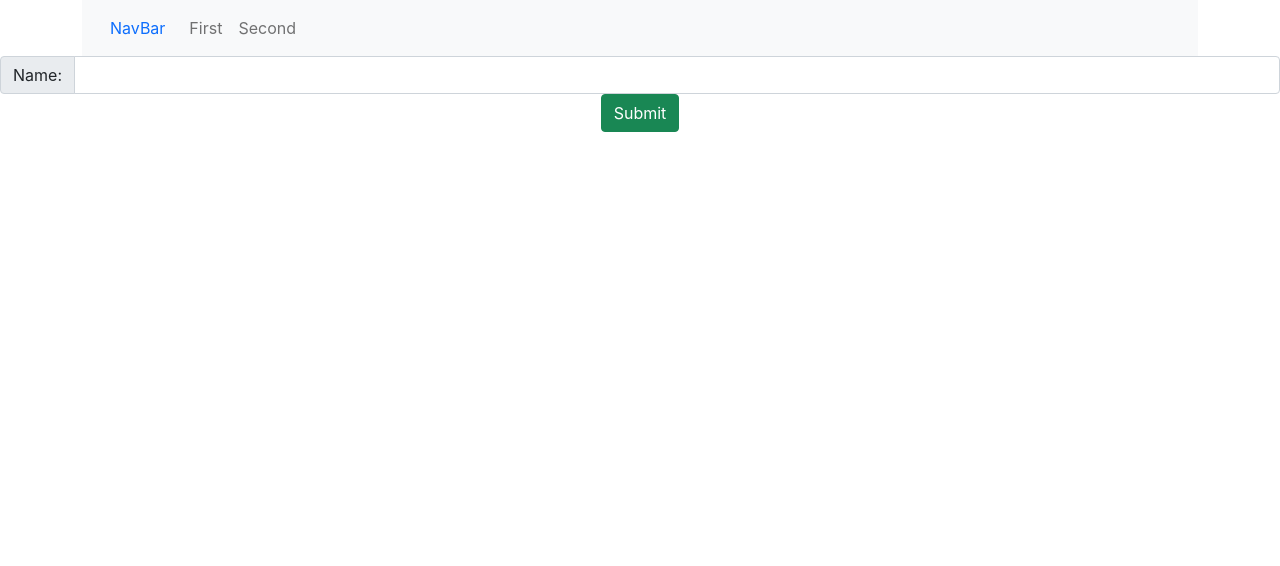
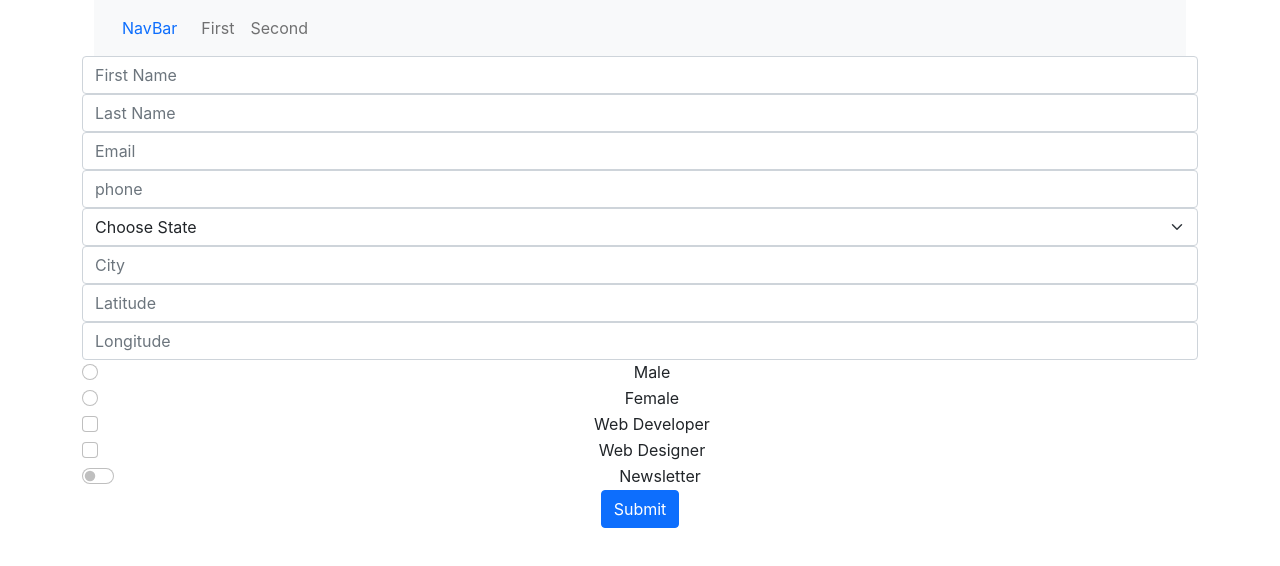
Before and after one commit to React-JS-Tutorials/reactify, a React (Create React App) app: page / in a window 1280 px wide. Shown: the top 566 px of the page. Built offline with nearby package versions, Linux system fonts and the light colour scheme.

Commit message:
Assignment-4 is done

```diff
--- a/package.json
+++ b/package.json
@@ -6,6 +6,7 @@
     "@testing-library/jest-dom": "^5.16.4",
     "@testing-library/react": "^13.3.0",
     "@testing-library/user-event": "^13.5.0",
+    "formik": "^2.2.9",
     "react": "^16.8.0",
     "react-dom": "^16.8.0",
     "react-router-dom": "^6.3.0",
--- a/src/App.js
+++ b/src/App.js
@@ -8,12 +8,13 @@ import {Routes, Route} from "react-router-dom";
 export default function App(){
     return(
         <div className="App">
-            <NavBar/>
-            <Routes>
-                <Route  path="/" element={<First/>} />
-                <Route  path="/second/:name" element={<Second />} >
-                </Route>
-            </Routes>
+            <div className="container">
+                <NavBar/>
+                <Routes>
+                    <Route  path="/" element={<First/>} />
+                    <Route  path="/second" element={<Second />} />
+                </Routes>
+            </div>
         </div>
     )
 }
--- a/src/components/First.js
+++ b/src/components/First.js
@@ -1,17 +1,157 @@
-import React, {useState} from 'react';
-import { useNavigate, useLocation } from 'react-router-dom';
-export default function First() {
-  const location = useLocation();
-  const [name, setName] = useState(location.state ? location.state.name : "");
+import React from 'react';
+import { useNavigate } from 'react-router-dom';
+
+export default function App() {
   const navigate = useNavigate();
-
+  const [user, setUser] = React.useState({
+    personalInfo: { fName: '', lName: '', gender: '', profile: { developer: '', designer: '' } },
+    contactInfo: { email: '', phone: '' },
+    address: {
+      state: '', city: '', geolocation: { lat: '', long: '' },
+    },
+    newsletter: ''
+  });
+  const onChange = e => {
+    let data = { ...user };
+    let name = e.target.name;
+    let val = e.target.value;
+    if (name === 'fName' || name === 'lName' || name === "gender") {
+      data = { ...data, personalInfo: { ...data.personalInfo, [name]: val } };
+    } if (name === 'developer' || name === 'designer') {
+      data = { ...data, personalInfo: { ...data.personalInfo, profile: { ...data.personalInfo.profile, [name]: val } } };
+    } else if (name === 'email' || name === 'phone') {
+      data = { ...data, contactInfo: { ...data.contactInfo, [name]: val } };
+    } else if (name === 'state' || name === 'city') {
+      data = { ...data, address: { ...data.address, [name]: val } };
+    } else if (name === 'lat' || name === 'long') {
+      data = { ...data, address: { ...data.address, geolocation: { ...data.address.geolocation, [name]: val } } };
+    }else if(name === 'newsletter'){
+      data = {...data, newsletter: {[name]: val}}
+    }
+    setUser(data);
+  };
+  const submit = e => {
+    e.preventDefault();
+    navigate("/second", {state:{user:user}});
+    console.log(JSON.stringify(user));
+  };
   return (
     <div>
-        <div className="input-group flex-nowrap">
-            <span className="input-group-text" id="addon-wrapping">Name: </span>
-            <input type="text" className="form-control" value={name} onChange={(e)=>{setName(e.target.value)}}/>
+      <form action="">
+        <div className="form-group">
+          <input
+            type="text"
+            className="form-control"
+            placeholder="First Name"
+            name="fName"
+            value={user.personalInfo.fName}
+            onChange={onChange}
+          />
         </div>
-        <button type="button" className="btn btn-success" onClick={() => navigate(`/second/${name}`)}>Submit</button>
+        <div className="form-group">
+          <input
+            type="text"
+            className="form-control"
+            placeholder="Last Name"
+            name="lName"
+            value={user.personalInfo.lName}
+            onChange={onChange}
+          />
+        </div>
+        <div className="form-group">
+          <input
+            type="text"
+            className="form-control"
+            placeholder="Email"
+            value={user.contactInfo.email}
+            name="email"
+            onChange={onChange}
+          />
+        </div>
+        <div className="form-group">
+          <input
+            type="text"
+            className="form-control"
+            placeholder="phone"
+            value={user.contactInfo.phone}
+            name="phone"
+            onChange={onChange}
+          />
+        </div>
+        <div className="form-group">
+          <select className="form-select" name="state" onChange={onChange} selected={user.address.state} >
+            <option value="default">Choose State</option>
+            <option value="punjab">Punjab</option>
+            <option value="hariyana">Hariyana</option>
+            <option value="himachal">Himachal</option>
+          </select>
+        </div>
+        <div className="form-group">
+          <input
+            type="text"
+            className="form-control"
+            placeholder="City"
+            name="city"
+            value={user.address.city}
+            onChange={onChange}
+          />
+        </div>
+        <div className="form-group">
+          <input
+            type="text"
+            className="form-control"
+            placeholder="Latitude"
+            value={user.address.geolocation.lat}
+            name="lat"
+            onChange={onChange}
+          />
+        </div>
+        <div className="form-group">
+          <input
+            type="text"
+            className="form-control"
+            placeholder="Longitude"
+            value={user.address.geolocation.long}
+            name="long"
+            onChange={onChange}
+          />
+        </div>
+        <div className="form-group">
+          <div className="form-check">
+            <input className="form-check-input" type="radio" name="gender" value="male" onChange={onChange} checked={user.personalInfo.gender === "male"} />
+            <label className="form-check-label" htmlFor="flexRadioDefault1">
+              Male
+            </label>
+          </div>
+          <div className="form-check">
+            <input className="form-check-input" type="radio" name="gender" value="female" onChange={onChange} checked={user.personalInfo.gender === "female"} />
+            <label className="form-check-label" htmlFor="flexRadioDefault2">
+              Female
+            </label>
+          </div>
+        </div>
+        <div className="form-group form-check">
+          <input className="form-check-input" type="checkbox" name="developer" onChange={(e) => { onChange({ target: { name: e.target.name, value: e.target.checked } }) }} checked={user.personalInfo.profile.developer}/>
+          <label className="form-check-label" htmlFor="flexCheckDisabled">
+            Web Developer
+          </label>
+        </div>
+        <div className="form-check">
+          <input className="form-check-input" type="checkbox" name="designer" onChange={(e) => { onChange({ target: { name: e.target.name, value: e.target.checked } }) }} checked={user.personalInfo.profile.designer}/>
+          <label className="form-check-label" htmlFor="flexCheckDisabled">
+            Web Designer
+          </label>
+        </div>
+        <div className="form-check form-switch">
+          <input className="form-check-input" type="checkbox" name="newsletter" onChange={(e) => { onChange({ target: { name: e.target.name, value: e.target.checked } }) }} checked={user.newsletter} />
+          <label className="form-check-label">Newsletter</label>
+        </div>
+        <div className="form-group">
+          <button className="btn btn-primary" onClick={submit}>
+            Submit
+          </button>
+        </div>
+      </form>
     </div>
-  )
+  );
 }
--- a/src/components/Second.js
+++ b/src/components/Second.js
@@ -1,16 +1,138 @@
 import React from 'react';
-import { useNavigate, useParams } from 'react-router-dom';
+import { useLocation, useNavigate } from 'react-router-dom';
 
 export default function Second(props) {
+  const location = useLocation();
   const navigate = useNavigate();
-  const params = useParams();
-
+  const user = location.state.user;
+  const onChange = (event) => {
+    const name = event.target.name;
+    const value = event.target.value;
+    console.log((values) => ({ ...values, [name]: value }));
+  };
+  const submit = (event) => {
+    event.preventDefault();
+    navigate("/", {state:{user:user}});
+  };
   return (
-    <div className="mb-3">
-      <p>
-        <label>Hi {params ? params.name : ""}</label>
-      </p>
-      <button type="button" className="btn btn-success" onClick={() => navigate('/', {state:{name:params ? params.name : ""}})}>Back</button>
+    <div>
+      <form action="">
+        <div className="form-group">
+          <input
+            type="text"
+            className="form-control"
+            placeholder="First Name"
+            name="fName"
+            value={user.personalInfo.fName}
+            onChange={onChange}
+          />
+        </div>
+        <div className="form-group">
+          <input
+            type="text"
+            className="form-control"
+            placeholder="Last Name"
+            name="lName"
+            value={user.personalInfo.lName}
+            onChange={onChange}
+          />
+        </div>
+        <div className="form-group">
+          <input
+            type="text"
+            className="form-control"
+            placeholder="Email"
+            value={user.contactInfo.email}
+            name="email"
+            onChange={onChange}
+          />
+        </div>
+        <div className="form-group">
+          <input
+            type="text"
+            className="form-control"
+            placeholder="phone"
+            value={user.contactInfo.phone}
+            name="phone"
+            onChange={onChange}
+          />
+        </div>
+        <div className="form-group">
+          <select className="form-select" name="state" onChange={onChange} selected={user.address.state} value={user.address.state}>
+            <option value="">Choose State</option>
+            <option value="punjab">Punjab</option>
+            <option value="hariyana">Hariyana</option>
+            <option value="himachal">Himachal</option>
+          </select>
+        </div>
+        <div className="form-group">
+          <input
+            type="text"
+            className="form-control"
+            placeholder="City"
+            name="city"
+            value={user.address.city}
+            onChange={onChange}
+          />
+        </div>
+        <div className="form-group">
+          <input
+            type="text"
+            className="form-control"
+            placeholder="Latitude"
+            value={user.address.geolocation.lat}
+            name="lat"
+            onChange={onChange}
+          />
+        </div>
+        <div className="form-group">
+          <input
+            type="text"
+            className="form-control"
+            placeholder="Longitude"
+            value={user.address.geolocation.long}
+            name="long"
+            onChange={onChange}
+          />
+        </div>
+        <div className="form-group">
+          <div className="form-check">
+            <input className="form-check-input" type="radio" name="gender" value="male" onChange={onChange} checked={user.personalInfo.gender === "male"} />
+            <label className="form-check-label" htmlFor="flexRadioDefault1">
+              Male
+            </label>
+          </div>
+          <div className="form-check">
+            <input className="form-check-input" type="radio" name="gender" value="female" onChange={onChange} checked={user.personalInfo.gender === "female"} />
+            <label className="form-check-label" htmlFor="flexRadioDefault2">
+              Female
+            </label>
+          </div>
+        </div>
+        <div className="form-group">
+          <div className="form-check">
+            <input className="form-check-input" type="checkbox" name="developer" onChange={(e) => { onChange({ target: { name: e.target.name, value: e.target.checked } }) }} checked={user.personalInfo.profile.developer}/>
+            <label className="form-check-label" htmlFor="flexCheckDisabled">
+              Web Developer
+            </label>
+          </div>
+          <div className="form-check">
+            <input className="form-check-input" type="checkbox" name="designer" onChange={(e) => { onChange({ target: { name: e.target.name, value: e.target.checked } }) }} checked={user.personalInfo.profile.designer}/>
+            <label className="form-check-label" htmlFor="flexCheckDisabled">
+              Web Designer
+            </label>
+          </div>
+        </div>
+        <div className="form-check form-switch">
+          <input className="form-check-input" type="checkbox" name="newsletter" onChange={(e) => { onChange({ target: { name: e.target.name, value: e.target.checked } }) }} checked={user.newsletter}/>
+          <label className="form-check-label">Newsletter</label>
+        </div>
+        <div className="form-group">
+          <button className="btn btn-primary" onClick={submit}>
+            Back
+          </button>
+        </div>
+      </form>
     </div>
-  )
+  );
 }
```
Also changed, not shown: 1 other file (tests, documents, lock files or other folders).
